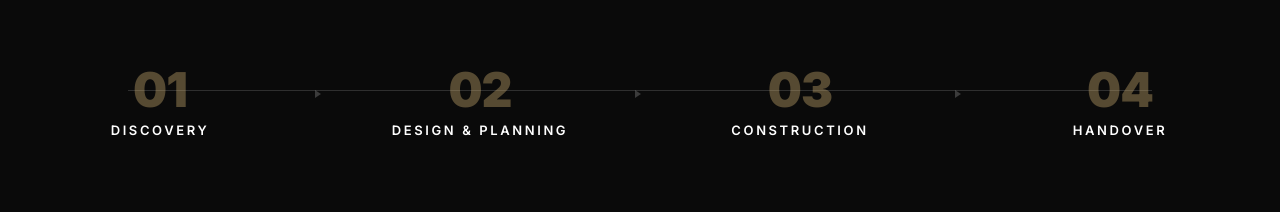
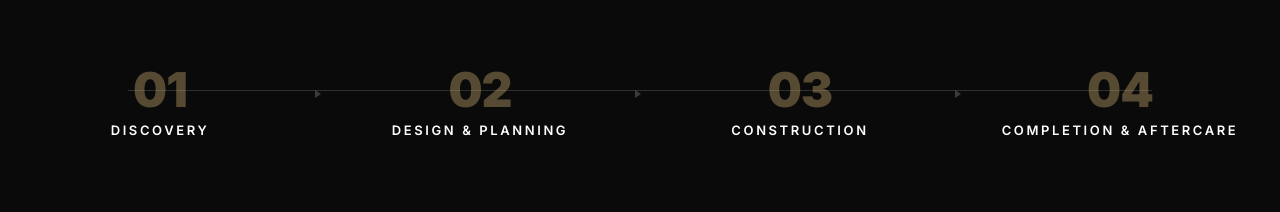
Before and after one commit to digitalsovran-rgb/sovran-landing, a React (Vite) app: page / in a window 1280 px wide. Shown: the part 3360-3572 px from the top of the page. Built offline with nearby package versions, Linux system fonts and the light colour scheme.

Commit message:
update process step 4 to Completion & Aftercare

```diff
--- a/src/components/Process.tsx
+++ b/src/components/Process.tsx
@@ -19,8 +19,8 @@ const steps = [
   },
   {
     num: '04',
-    label: 'Handover',
-    tooltip: 'A carefully curated handover, where every detail has been checked, refined, and completed so you can step into a space that feels joyful, indulgent, and entirely your own.',
+    label: 'Completion & Aftercare',
+    tooltip: 'We remain by your side even after completion, providing 6 months dedicated aftercare to address any settlement refinements, and a 10-year workmanship guarantee.',
   },
 ];
 
```
